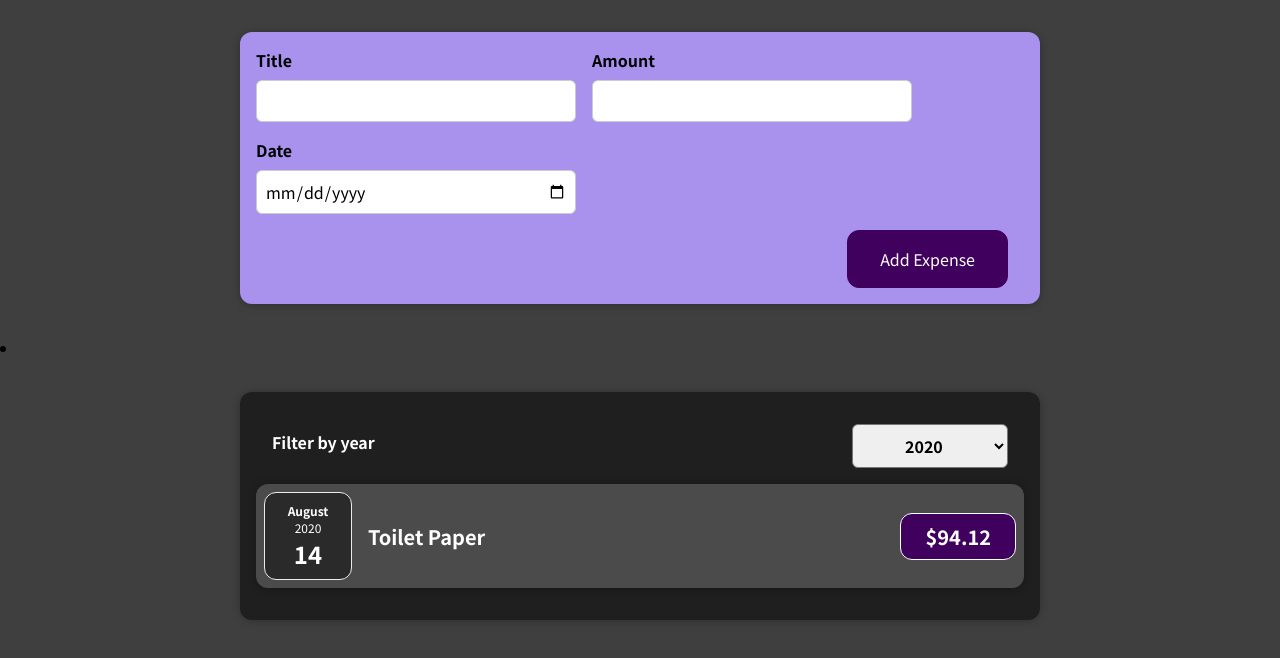
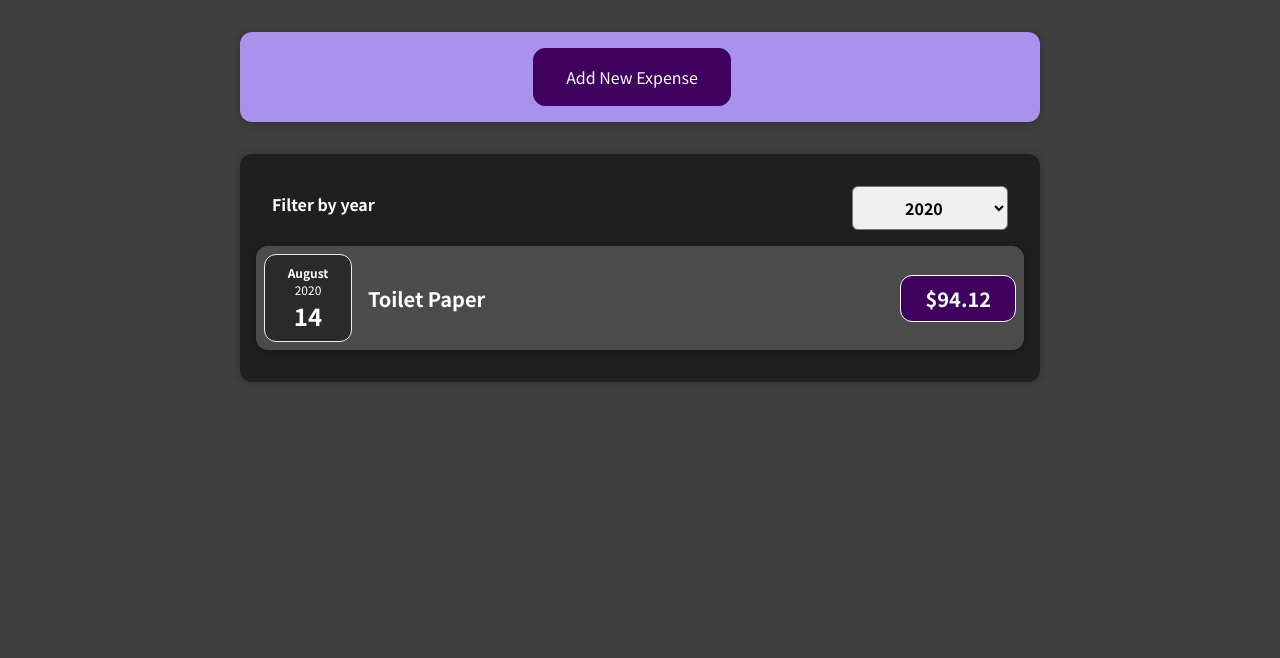
Before and after one commit to KniazevRoman/react-complete-guide, a React (Create React App) app: page / in a window 1280 px wide. Shown: the top 658 px of the page. Built offline with nearby package versions, Linux system fonts and the light colour scheme.

Commit message:
Assignment 4. Time to practice: conditional content

```diff
--- a/src/components/Expenses/Expenses.js
+++ b/src/components/Expenses/Expenses.js
@@ -17,13 +17,10 @@ const Expenses = (props) => {
     });
 
     return (
-        <li>
-            <Card className="expenses">
-                <ExpenseFilter selected={filteredYear} onChangeFilter={filterChangeHandler}/>
-                <ExpensesList items={filteredExpenses}/>
-            </Card>
-        </li>
-
+        <Card className="expenses">
+            <ExpenseFilter selected={filteredYear} onChangeFilter={filterChangeHandler}/>
+            <ExpensesList items={filteredExpenses}/>
+        </Card>
     );
 }
 
--- a/src/components/NewExpense/ExpenseForm.js
+++ b/src/components/NewExpense/ExpenseForm.js
@@ -85,6 +85,7 @@ const ExpenseForm = (props) => {
                 </div>
             </div>
             <div className="new-expense__actions">
+                <button type="button" onClick={props.onCancel}>Cancel</button>
                 <button type="submit">Add Expense</button>
             </div>
         </form>
--- a/src/components/NewExpense/NewExpense.js
+++ b/src/components/NewExpense/NewExpense.js
@@ -1,9 +1,11 @@
-import React from 'react';
+import React, {useState} from 'react';
 
 import ExpenseForm from './ExpenseForm';
 import './NewExpense.css';
 
 const NewExpense = (props) => {
+    const [isEditing, setIsEditing] = useState(false);
+
     const onSaveExpenseDataHandler = (enteredExpenseData) => {
         const expenseData = {
             ...enteredExpenseData,
@@ -11,11 +13,22 @@ const NewExpense = (props) => {
         }
 
         props.onAddExpense(expenseData);
+
+        setIsEditing(false);
+    };
+
+    const startEditingHandler = () => {
+        setIsEditing(true);
+    };
+
+    const stopEditingHandler = () => {
+        setIsEditing(false);
     };
 
     return (
         <div className="new-expense">
-            <ExpenseForm onSaveExpenseData={onSaveExpenseDataHandler} />
+            {!isEditing && <button onClick={startEditingHandler}>Add New Expense</button>}
+            {isEditing && <ExpenseForm onSaveExpenseData={onSaveExpenseDataHandler} onCancel={stopEditingHandler} />}
         </div>
     );
 }
```
Also changed, not shown: 1 other file (tests, documents, lock files or other folders).
